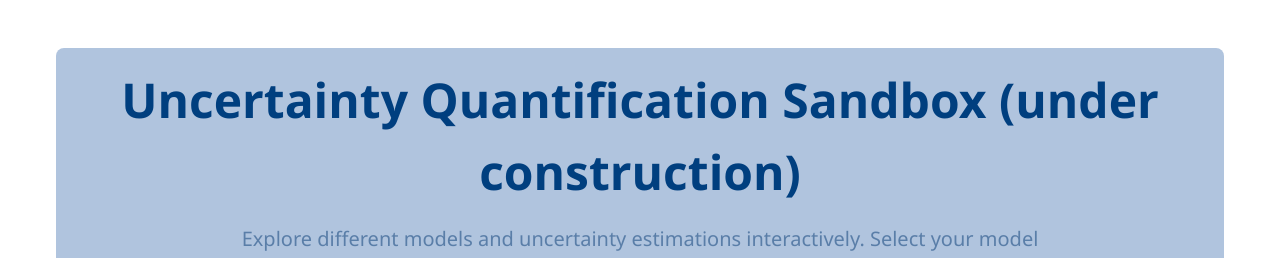
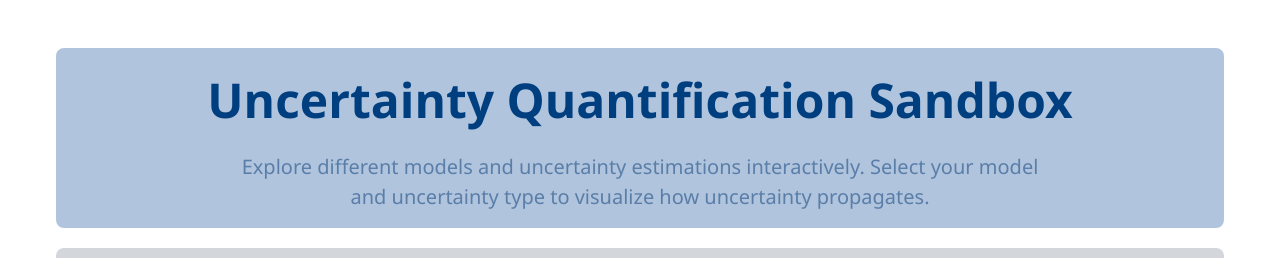
Before and after one commit to who-is-kenny/Uncertainty_playground, a React (Vite) app in the folder PDL_playground/: page / in a window 1280 px wide. Shown: the top 258 px of the page. Built offline with nearby package versions, Linux system fonts and the light colour scheme.

Commit message:
fix: remove 'under construction' from app header title

```diff
--- a/PDL_playground/src/App.jsx
+++ b/PDL_playground/src/App.jsx
@@ -339,7 +339,7 @@ function App() {
       {/* Title */}
       <header className="app-header">
         <h1 className="main-title">
-          Uncertainty Quantification Sandbox (under construction){" "}
+          Uncertainty Quantification Sandbox {" "}
         </h1>
         <p className="subtitle">
           Explore different models and uncertainty estimations interactively.
```
